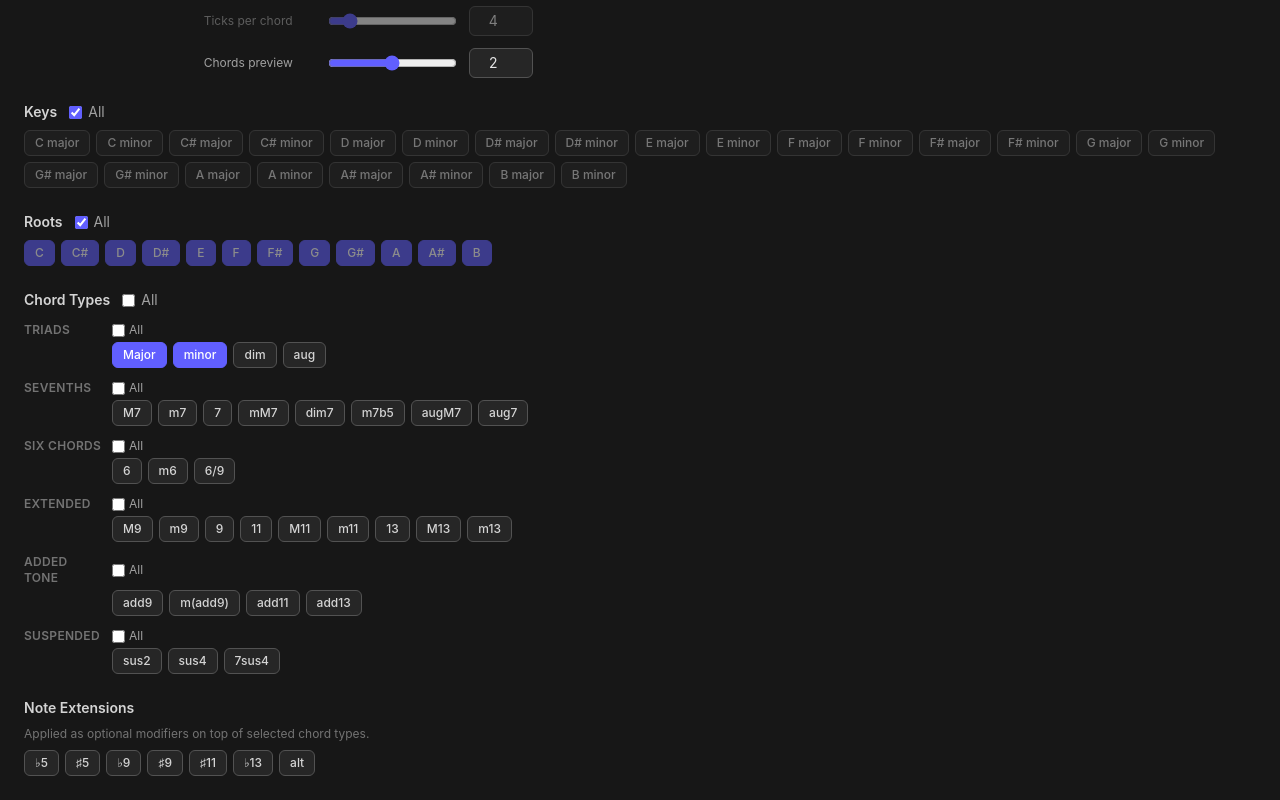
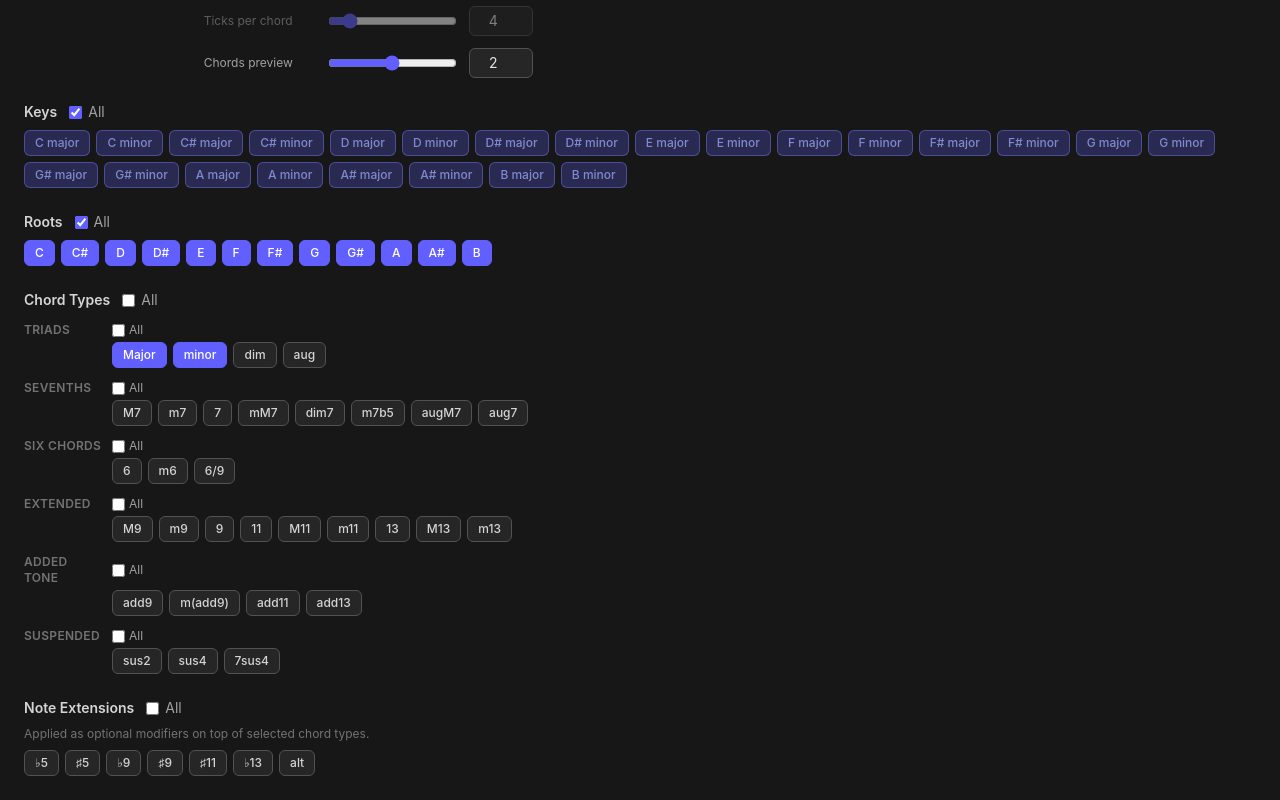
Before and after one commit to eyg6062/chord-trainer, a React (Vite) app: page / in a window 1280 px wide. Shown: the part 590-1390 px from the top of the page. Built offline with nearby package versions, Linux system fonts and the light colour scheme.

Commit message:
changed "all" checkbox behavior

```diff
--- a/src/App.tsx
+++ b/src/App.tsx
@@ -1,76 +1,100 @@
 import { useApp } from './context/AppContext';
-import { CHROMATIC_NOTES } from './constants/notes';
-import { CHORD_INTERVALS } from './constants/chordIntervals';
+import { CHORD_GROUPS } from './components/settings/ChordTypeSelector';
 import { PracticeArea } from './components/practice/PracticeArea';
 import { SettingsPanel } from './components/settings/SettingsPanel';
 import type { NoteClass, ChordTypeName, Extension } from './types/chord';
-
-const ALL_CHORD_TYPES = Object.keys(CHORD_INTERVALS) as ChordTypeName[];
 
 function App() {
   const { state, dispatch } = useApp();
   const { settings } = state;
 
-  // ── Chord pool handlers ────────────────────────────────────────────────────
+  // ── Keys ──────────────────────────────────────────────────────────────────
 
   function handleToggleAllKeys() {
-    // Empty array = "All" (no key filter). Clicking All always clears the filter.
-    dispatch({ type: 'SET_SELECTED_KEYS', payload: [] });
+    dispatch({ type: 'SET_ALL_KEYS_ENABLED', payload: !settings.allKeysEnabled });
   }
 
   function handleToggleKey(key: string) {
+    if (settings.allKeysEnabled) {
+      dispatch({ type: 'SET_ALL_KEYS_ENABLED', payload: false });
+    }
     const next = settings.selectedKeys.includes(key)
       ? settings.selectedKeys.filter((k) => k !== key)
       : [...settings.selectedKeys, key];
     dispatch({ type: 'SET_SELECTED_KEYS', payload: next });
   }
 
+  // ── Roots ─────────────────────────────────────────────────────────────────
+
   function handleToggleAllRoots() {
-    const allSelected = settings.selectedRoots.length === CHROMATIC_NOTES.length;
-    dispatch({
-      type: 'SET_SELECTED_ROOTS',
-      payload: allSelected ? [] : [...CHROMATIC_NOTES],
-    });
+    dispatch({ type: 'SET_ALL_ROOTS_ENABLED', payload: !settings.allRootsEnabled });
   }
 
   function handleToggleRoot(root: NoteClass) {
+    if (settings.allRootsEnabled) {
+      dispatch({ type: 'SET_ALL_ROOTS_ENABLED', payload: false });
+    }
     const next = settings.selectedRoots.includes(root)
       ? settings.selectedRoots.filter((r) => r !== root)
       : [...settings.selectedRoots, root];
     dispatch({ type: 'SET_SELECTED_ROOTS', payload: next });
   }
 
+  // ── Chord types ───────────────────────────────────────────────────────────
+
   function handleToggleAllChordTypes() {
-    const allSelected = ALL_CHORD_TYPES.every((t) => settings.selectedChordTypes.includes(t));
+    dispatch({ type: 'SET_ALL_CHORD_TYPES_ENABLED', payload: !settings.allChordTypesEnabled });
+  }
+
+  function handleToggleChordTypeGroup(groupLabel: string) {
     dispatch({
-      type: 'SET_SELECTED_CHORD_TYPES',
-      payload: allSelected ? [] : ALL_CHORD_TYPES,
+      type: 'SET_ALL_GROUPS_ENABLED',
+      payload: {
+        ...settings.allGroupsEnabled,
+        [groupLabel]: !settings.allGroupsEnabled[groupLabel],
+      },
     });
   }
 
-  function handleToggleChordTypeGroup(types: ChordTypeName[]) {
-    const allInGroup = types.every((t) => settings.selectedChordTypes.includes(t));
-    const next = allInGroup
-      ? settings.selectedChordTypes.filter((t) => !types.includes(t))
-      : [...settings.selectedChordTypes, ...types.filter((t) => !settings.selectedChordTypes.includes(t))];
-    dispatch({ type: 'SET_SELECTED_CHORD_TYPES', payload: next });
-  }
+  function handleToggleChordType(type: ChordTypeName) {
+    // Determine which All flags cover this type and turn them off
+    const group = CHORD_GROUPS.find((g) => g.types.includes(type));
+    const topAllCovers = settings.allChordTypesEnabled;
+    const groupAllCovers = group ? (settings.allGroupsEnabled[group.label] ?? false) : false;
 
-  function handleToggleChordType(type: ChordTypeName) {
+    if (topAllCovers) {
+      dispatch({ type: 'SET_ALL_CHORD_TYPES_ENABLED', payload: false });
+    }
+    if (groupAllCovers && group) {
+      dispatch({
+        type: 'SET_ALL_GROUPS_ENABLED',
+        payload: { ...settings.allGroupsEnabled, [group.label]: false },
+      });
+    }
+
     const next = settings.selectedChordTypes.includes(type)
       ? settings.selectedChordTypes.filter((t) => t !== type)
       : [...settings.selectedChordTypes, type];
     dispatch({ type: 'SET_SELECTED_CHORD_TYPES', payload: next });
   }
 
+  // ── Extensions ────────────────────────────────────────────────────────────
+
+  function handleToggleAllExtensions() {
+    dispatch({ type: 'SET_ALL_EXTENSIONS_ENABLED', payload: !settings.allExtensionsEnabled });
+  }
+
   function handleToggleExtension(ext: Extension) {
+    if (settings.allExtensionsEnabled) {
+      dispatch({ type: 'SET_ALL_EXTENSIONS_ENABLED', payload: false });
+    }
     const next = settings.allowedExtensions.includes(ext)
       ? settings.allowedExtensions.filter((e) => e !== ext)
       : [...settings.allowedExtensions, ext];
     dispatch({ type: 'SET_ALLOWED_EXTENSIONS', payload: next });
   }
 
-  // ── Render ─────────────────────────────────────────────────────────────────
+  // ── Render ────────────────────────────────────────────────────────────────
 
   return (
     <div className="min-h-screen bg-neutral-900 flex flex-col">
@@ -100,9 +124,14 @@ function App() {
         onTicksChange={() => {}}
         onPreviewCountChange={() => {}}
         // Chord pool
+        allKeysEnabled={settings.allKeysEnabled}
         selectedKeys={settings.selectedKeys}
+        allRootsEnabled={settings.allRootsEnabled}
         selectedRoots={settings.selectedRoots}
+        allChordTypesEnabled={settings.allChordTypesEnabled}
+        allGroupsEnabled={settings.allGroupsEnabled}
         selectedChordTypes={settings.selectedChordTypes}
+        allExtensionsEnabled={settings.allExtensionsEnabled}
         allowedExtensions={settings.allowedExtensions}
         onToggleAllKeys={handleToggleAllKeys}
         onToggleKey={handleToggleKey}
@@ -111,6 +140,7 @@ function App() {
         onToggleAllChordTypes={handleToggleAllChordTypes}
         onToggleChordTypeGroup={handleToggleChordTypeGroup}
         onToggleChordType={handleToggleChordType}
+        onToggleAllExtensions={handleToggleAllExtensions}
         onToggleExtension={handleToggleExtension}
       />
     </div>
--- a/src/components/settings/ChordTypeSelector.tsx
+++ b/src/components/settings/ChordTypeSelector.tsx
@@ -5,52 +5,44 @@ interface ChordGroup {
   types: ChordTypeName[];
 }
 
-const CHORD_GROUPS: ChordGroup[] = [
-  {
-    label: 'Triads',
-    types: ['Major', 'minor', 'dim', 'aug'],
-  },
-  {
-    label: 'Sevenths',
-    types: ['M7', 'm7', '7', 'mM7', 'dim7', 'm7b5', 'augM7', 'aug7'],
-  },
-  {
-    label: 'Six Chords',
-    types: ['6', 'm6', '6/9'],
-  },
-  {
-    label: 'Extended',
-    types: ['M9', 'm9', '9', '11', 'M11', 'm11', '13', 'M13', 'm13'],
-  },
-  {
-    label: 'Added Tone',
-    types: ['add9', 'm(add9)', 'add11', 'add13'],
-  },
-  {
-    label: 'Suspended',
-    types: ['sus2', 'sus4', '7sus4'],
-  },
+export const CHORD_GROUPS: ChordGroup[] = [
+  { label: 'Triads',     types: ['Major', 'minor', 'dim', 'aug'] },
+  { label: 'Sevenths',   types: ['M7', 'm7', '7', 'mM7', 'dim7', 'm7b5', 'augM7', 'aug7'] },
+  { label: 'Six Chords', types: ['6', 'm6', '6/9'] },
+  { label: 'Extended',   types: ['M9', 'm9', '9', '11', 'M11', 'm11', '13', 'M13', 'm13'] },
+  { label: 'Added Tone', types: ['add9', 'm(add9)', 'add11', 'add13'] },
+  { label: 'Suspended',  types: ['sus2', 'sus4', '7sus4'] },
 ];
 
-const ALL_CHORD_TYPES: ChordTypeName[] = CHORD_GROUPS.flatMap((g) => g.types);
+export const ALL_CHORD_TYPES: ChordTypeName[] = CHORD_GROUPS.flatMap((g) => g.types);
 
 interface Props {
   selectedChordTypes: ChordTypeName[];
-  // TODO: wire to dispatch SET_SELECTED_CHORD_TYPES
+  allChordTypesEnabled: boolean;
+  allGroupsEnabled: Record<string, boolean>;
   onToggleAll: () => void;
-  onToggleGroup: (group: ChordTypeName[]) => void;
+  onToggleGroup: (groupLabel: string) => void;
   onToggle: (type: ChordTypeName) => void;
 }
 
 interface GroupRowProps {
   group: ChordGroup;
   selectedChordTypes: ChordTypeName[];
-  onToggleGroup: (types: ChordTypeName[]) => void;
+  allChordTypesEnabled: boolean;
+  groupAllEnabled: boolean;
+  onToggleGroup: (groupLabel: string) => void;
   onToggle: (type: ChordTypeName) => void;
 }
 
-function GroupRow({ group, selectedChordTypes, onToggleGroup, onToggle }: GroupRowProps) {
-  const allInGroup = group.types.every((t) => selectedChordTypes.includes(t));
+function GroupRow({
+  group,
+  selectedChordTypes,
+  allChordTypesEnabled,
+  groupAllEnabled,
+  onToggleGroup,
+  onToggle,
+}: GroupRowProps) {
+  const anyAllEnabled = allChordTypesEnabled || groupAllEnabled;
 
   return (
     <div className="space-y-1">
@@ -61,27 +53,33 @@ function GroupRow({ group, selectedChordTypes, onToggleGroup, onToggle }: GroupR
         <label className="flex items-center gap-1 text-xs text-neutral-400 cursor-pointer">
           <input
             type="checkbox"
-            checked={allInGroup}
-            onChange={() => onToggleGroup(group.types)}
+            checked={anyAllEnabled}
+            onChange={() => onToggleGroup(group.label)}
             className="rounded accent-indigo-500"
           />
           All
         </label>
       </div>
       <div className="flex flex-wrap gap-1.5 pl-22">
-        {group.types.map((type) => (
+        {group.types.map((type) => {
+          const isSelected = selectedChordTypes.includes(type);
+          const isHalfLit = !isSelected && anyAllEnabled;
+          return (
             <button
               key={type}
               onClick={() => onToggle(type)}
               className={`px-2.5 py-1 text-xs font-medium rounded-md border transition-colors cursor-pointer
-              ${selectedChordTypes.includes(type)
+                ${isSelected
                   ? 'bg-indigo-500 border-indigo-500 text-white'
+                  : isHalfLit
+                    ? 'bg-indigo-500/25 border-indigo-400/40 text-indigo-300/70'
                     : 'bg-neutral-800 border-neutral-600 text-neutral-300 hover:border-indigo-400'
                 }`}
             >
               {type}
             </button>
-        ))}
+          );
+        })}
       </div>
     </div>
   );
@@ -89,12 +87,12 @@ function GroupRow({ group, selectedChordTypes, onToggleGroup, onToggle }: GroupR
 
 export function ChordTypeSelector({
   selectedChordTypes,
+  allChordTypesEnabled,
+  allGroupsEnabled,
   onToggleAll,
   onToggleGroup,
   onToggle,
 }: Props) {
-  const allSelected = ALL_CHORD_TYPES.every((t) => selectedChordTypes.includes(t));
-
   return (
     <div className="space-y-3">
       <div className="flex items-center gap-3">
@@ -102,7 +100,7 @@ export function ChordTypeSelector({
         <label className="flex items-center gap-1.5 text-sm text-neutral-400 cursor-pointer">
           <input
             type="checkbox"
-            checked={allSelected}
+            checked={allChordTypesEnabled}
             onChange={onToggleAll}
             className="rounded accent-indigo-500"
           />
@@ -116,6 +114,8 @@ export function ChordTypeSelector({
             key={group.label}
             group={group}
             selectedChordTypes={selectedChordTypes}
+            allChordTypesEnabled={allChordTypesEnabled}
+            groupAllEnabled={allGroupsEnabled[group.label] ?? false}
             onToggleGroup={onToggleGroup}
             onToggle={onToggle}
           />
--- a/src/components/settings/ExtensionSelector.tsx
+++ b/src/components/settings/ExtensionSelector.tsx
@@ -10,33 +10,53 @@ const ALL_EXTENSIONS: { value: Extension; label: string }[] = [
   { value: 'alt', label: 'alt' },
 ];
 
+export const ALL_EXTENSION_VALUES: Extension[] = ALL_EXTENSIONS.map((e) => e.value);
+
 interface Props {
   allowedExtensions: Extension[];
-  // TODO: wire to dispatch SET_ALLOWED_EXTENSIONS
+  allExtensionsEnabled: boolean;
+  onToggleAll: () => void;
   onToggle: (ext: Extension) => void;
 }
 
-export function ExtensionSelector({ allowedExtensions, onToggle }: Props) {
+export function ExtensionSelector({ allowedExtensions, allExtensionsEnabled, onToggleAll, onToggle }: Props) {
   return (
     <div className="space-y-2">
+      <div className="flex items-center gap-3">
         <h3 className="text-sm font-semibold text-neutral-300">Note Extensions</h3>
+        <label className="flex items-center gap-1.5 text-sm text-neutral-400 cursor-pointer">
+          <input
+            type="checkbox"
+            checked={allExtensionsEnabled}
+            onChange={onToggleAll}
+            className="rounded accent-indigo-500"
+          />
+          All
+        </label>
+      </div>
       <p className="text-xs text-neutral-500">
         Applied as optional modifiers on top of selected chord types.
       </p>
       <div className="flex flex-wrap gap-1.5">
-        {ALL_EXTENSIONS.map(({ value, label }) => (
+        {ALL_EXTENSIONS.map(({ value, label }) => {
+          const isSelected = allowedExtensions.includes(value);
+          const isHalfLit = !isSelected && allExtensionsEnabled;
+          return (
             <button
               key={value}
               onClick={() => onToggle(value)}
               className={`px-2.5 py-1 text-xs font-medium rounded-md border transition-colors cursor-pointer
-              ${allowedExtensions.includes(value)
+                ${isSelected
                   ? 'bg-indigo-500 border-indigo-500 text-white'
+                  : isHalfLit
+                    ? 'bg-indigo-500/25 border-indigo-400/40 text-indigo-300/70'
                     : 'bg-neutral-800 border-neutral-600 text-neutral-300 hover:border-indigo-400'
                 }`}
             >
               {label}
             </button>
-        ))}
+          );
+        })}
       </div>
     </div>
   );
--- a/src/components/settings/KeySelector.tsx
+++ b/src/components/settings/KeySelector.tsx
@@ -9,21 +9,19 @@ const KEY_OPTIONS: string[] = CHROMATIC.flatMap((note) => [
 ]);
 
 interface Props {
-  selectedKeys: string[];    // empty = "All" (no diatonic filter applied)
-  // TODO: wire to dispatch SET_SELECTED_KEYS
+  selectedKeys: string[];
+  allKeysEnabled: boolean;
   onToggleAll: () => void;
   onToggle: (key: string) => void;
 }
 
-export function KeySelector({ selectedKeys, onToggleAll, onToggle }: Props) {
-  const allSelected = selectedKeys.length === 0;
-
+export function KeySelector({ selectedKeys, allKeysEnabled, onToggleAll, onToggle }: Props) {
   return (
     <NoteSelector
       label="Keys"
       options={KEY_OPTIONS}
       selected={selectedKeys}
-      allSelected={allSelected}
+      allEnabled={allKeysEnabled}
       onToggleAll={onToggleAll}
       onToggle={onToggle}
     />
--- a/src/components/settings/NoteSelector.tsx
+++ b/src/components/settings/NoteSelector.tsx
@@ -6,7 +6,7 @@ interface Props {
   label: string;
   options: string[];           // e.g. ["C major", "C minor", ...] or ["C","C#",...]
   selected: string[];
-  allSelected: boolean;        // whether the "All" toggle is on
+  allEnabled: boolean;         // whether the "All" toggle is on
   onToggleAll: () => void;
   onToggle: (option: string) => void;
 }
@@ -15,7 +15,7 @@ export function NoteSelector({
   label,
   options,
   selected,
-  allSelected,
+  allEnabled,
   onToggleAll,
   onToggle,
 }: Props) {
@@ -26,7 +26,7 @@ export function NoteSelector({
         <label className="flex items-center gap-1.5 text-sm text-neutral-400 cursor-pointer">
           <input
             type="checkbox"
-            checked={allSelected}
+            checked={allEnabled}
             onChange={onToggleAll}
             className="rounded accent-indigo-500"
           />
@@ -37,18 +37,18 @@ export function NoteSelector({
       <div className="flex flex-wrap gap-1.5">
         {options.map((option) => {
           const isSelected = selected.includes(option);
+          const isHalfLit = !isSelected && allEnabled;
           return (
             <button
               key={option}
               onClick={() => onToggle(option)}
-              disabled={allSelected}
-              className={`px-2.5 py-1 text-xs font-medium rounded-md border transition-colors
+              className={`px-2.5 py-1 text-xs font-medium rounded-md border transition-colors cursor-pointer
                 ${isSelected
                   ? 'bg-indigo-500 border-indigo-500 text-white'
-                  : 'bg-neutral-800 border-neutral-600 text-neutral-300 hover:border-indigo-400'
-                }
-                ${allSelected ? 'opacity-50 cursor-not-allowed' : 'cursor-pointer'}
-              `}
+                  : isHalfLit
+                    ? 'bg-indigo-500/25 border-indigo-400/40 text-indigo-300/70'
+                    : 'bg-neutral-800 border-neutral-600 text-neutral-300 hover:border-indigo-400'
+                }`}
             >
               {option}
             </button>
--- a/src/components/settings/RootSelector.tsx
+++ b/src/components/settings/RootSelector.tsx
@@ -5,20 +5,18 @@ const ALL_ROOTS: NoteClass[] = ['C','C#','D','D#','E','F','F#','G','G#','A','A#'
 
 interface Props {
   selectedRoots: NoteClass[];
-  // TODO: wire to dispatch SET_SELECTED_ROOTS
+  allRootsEnabled: boolean;
   onToggleAll: () => void;
   onToggle: (root: NoteClass) => void;
 }
 
-export function RootSelector({ selectedRoots, onToggleAll, onToggle }: Props) {
-  const allSelected = selectedRoots.length === ALL_ROOTS.length;
-
+export function RootSelector({ selectedRoots, allRootsEnabled, onToggleAll, onToggle }: Props) {
   return (
     <NoteSelector
       label="Roots"
       options={ALL_ROOTS}
       selected={selectedRoots}
-      allSelected={allSelected}
+      allEnabled={allRootsEnabled}
       onToggleAll={onToggleAll}
       onToggle={(r) => onToggle(r as NoteClass)}
     />
--- a/src/components/settings/SettingsPanel.tsx
+++ b/src/components/settings/SettingsPanel.tsx
@@ -18,11 +18,16 @@ interface Props {
   ticksPerChord: number;
   nextChordPreviewCount: number;
   // Chord pool
+  allKeysEnabled: boolean;
   selectedKeys: string[];
+  allRootsEnabled: boolean;
   selectedRoots: NoteClass[];
+  allChordTypesEnabled: boolean;
+  allGroupsEnabled: Record<string, boolean>;
   selectedChordTypes: ChordTypeName[];
+  allExtensionsEnabled: boolean;
   allowedExtensions: Extension[];
-  // TODO: wire all handlers to dispatch
+  // Handlers
   onMidiToggle: () => void;
   onMidiSelectDevice: (id: string) => void;
   onMidiRefresh: () => void;
@@ -35,8 +40,9 @@ interface Props {
   onToggleAllRoots: () => void;
   onToggleRoot: (root: NoteClass) => void;
   onToggleAllChordTypes: () => void;
-  onToggleChordTypeGroup: (types: ChordTypeName[]) => void;
+  onToggleChordTypeGroup: (groupLabel: string) => void;
   onToggleChordType: (type: ChordTypeName) => void;
+  onToggleAllExtensions: () => void;
   onToggleExtension: (ext: Extension) => void;
 }
 
@@ -70,6 +76,7 @@ export function SettingsPanel(props: Props) {
       {/* Row 2: Key selector */}
       <KeySelector
         selectedKeys={props.selectedKeys}
+        allKeysEnabled={props.allKeysEnabled}
         onToggleAll={props.onToggleAllKeys}
         onToggle={props.onToggleKey}
       />
@@ -77,6 +84,7 @@ export function SettingsPanel(props: Props) {
       {/* Row 3: Root selector */}
       <RootSelector
         selectedRoots={props.selectedRoots}
+        allRootsEnabled={props.allRootsEnabled}
         onToggleAll={props.onToggleAllRoots}
         onToggle={props.onToggleRoot}
       />
@@ -84,6 +92,8 @@ export function SettingsPanel(props: Props) {
       {/* Row 4: Chord types + extensions */}
       <ChordTypeSelector
         selectedChordTypes={props.selectedChordTypes}
+        allChordTypesEnabled={props.allChordTypesEnabled}
+        allGroupsEnabled={props.allGroupsEnabled}
         onToggleAll={props.onToggleAllChordTypes}
         onToggleGroup={props.onToggleChordTypeGroup}
         onToggle={props.onToggleChordType}
@@ -91,6 +101,8 @@ export function SettingsPanel(props: Props) {
 
       <ExtensionSelector
         allowedExtensions={props.allowedExtensions}
+        allExtensionsEnabled={props.allExtensionsEnabled}
+        onToggleAll={props.onToggleAllExtensions}
         onToggle={props.onToggleExtension}
       />
     </section>
--- a/src/context/reducer.ts
+++ b/src/context/reducer.ts
@@ -10,9 +10,14 @@ export const DEFAULT_SETTINGS: Settings = {
   metronomeEnabled: false,
   bpm: 80,
   ticksPerChord: 4,
+  allKeysEnabled: true,
   selectedKeys: [],
-  selectedRoots: [...CHROMATIC_NOTES],          // empty = "All" (no root filter)
+  allRootsEnabled: true,
+  selectedRoots: [...CHROMATIC_NOTES],
+  allChordTypesEnabled: false,
+  allGroupsEnabled: {},
   selectedChordTypes: ['Major', 'minor'],
+  allExtensionsEnabled: false,
   allowedExtensions: [],
   nextChordPreviewCount: 2,
 };
@@ -87,14 +92,29 @@ export function reducer(state: AppState, action: Action): AppState {
     case 'SET_TICKS_PER_CHORD':
       return { ...state, settings: { ...state.settings, ticksPerChord: action.payload } };
 
+    case 'SET_ALL_KEYS_ENABLED':
+      return { ...state, settings: { ...state.settings, allKeysEnabled: action.payload } };
+
     case 'SET_SELECTED_KEYS':
       return { ...state, settings: { ...state.settings, selectedKeys: action.payload } };
+
+    case 'SET_ALL_ROOTS_ENABLED':
+      return { ...state, settings: { ...state.settings, allRootsEnabled: action.payload } };
 
     case 'SET_SELECTED_ROOTS':
       return { ...state, settings: { ...state.settings, selectedRoots: action.payload } };
 
+    case 'SET_ALL_CHORD_TYPES_ENABLED':
+      return { ...state, settings: { ...state.settings, allChordTypesEnabled: action.payload } };
+
+    case 'SET_ALL_GROUPS_ENABLED':
+      return { ...state, settings: { ...state.settings, allGroupsEnabled: action.payload } };
+
     case 'SET_SELECTED_CHORD_TYPES':
       return { ...state, settings: { ...state.settings, selectedChordTypes: action.payload } };
+
+    case 'SET_ALL_EXTENSIONS_ENABLED':
+      return { ...state, settings: { ...state.settings, allExtensionsEnabled: action.payload } };
 
     case 'SET_ALLOWED_EXTENSIONS':
       return { ...state, settings: { ...state.settings, allowedExtensions: action.payload } };
--- a/src/types/state.ts
+++ b/src/types/state.ts
@@ -12,9 +12,14 @@ export interface Settings {
   ticksPerChord: number;
 
   // Chord pool config
-  selectedKeys: string[];         // e.g. ["C major", "A minor"] — empty = All
+  allKeysEnabled: boolean;
+  selectedKeys: string[];         // e.g. ["C major", "A minor"]
+  allRootsEnabled: boolean;
   selectedRoots: NoteClass[];
+  allChordTypesEnabled: boolean;
+  allGroupsEnabled: Record<string, boolean>;  // keyed by group label e.g. "Triads"
   selectedChordTypes: ChordTypeName[];
+  allExtensionsEnabled: boolean;
   allowedExtensions: Extension[];
 
   // Preview
@@ -46,9 +51,14 @@ export type Action =
   | { type: 'SET_METRONOME_ENABLED'; payload: boolean }
   | { type: 'SET_BPM'; payload: number }
   | { type: 'SET_TICKS_PER_CHORD'; payload: number }
+  | { type: 'SET_ALL_KEYS_ENABLED'; payload: boolean }
   | { type: 'SET_SELECTED_KEYS'; payload: string[] }
+  | { type: 'SET_ALL_ROOTS_ENABLED'; payload: boolean }
   | { type: 'SET_SELECTED_ROOTS'; payload: NoteClass[] }
+  | { type: 'SET_ALL_CHORD_TYPES_ENABLED'; payload: boolean }
+  | { type: 'SET_ALL_GROUPS_ENABLED'; payload: Record<string, boolean> }
   | { type: 'SET_SELECTED_CHORD_TYPES'; payload: ChordTypeName[] }
+  | { type: 'SET_ALL_EXTENSIONS_ENABLED'; payload: boolean }
   | { type: 'SET_ALLOWED_EXTENSIONS'; payload: Extension[] }
   | { type: 'SET_NEXT_CHORD_PREVIEW_COUNT'; payload: number }
   // MIDI devices
```
Also changed, not shown: src/context/AppContext.tsx (+34 -16 lines). Lines whose indentation alone changed are shown as unchanged.
